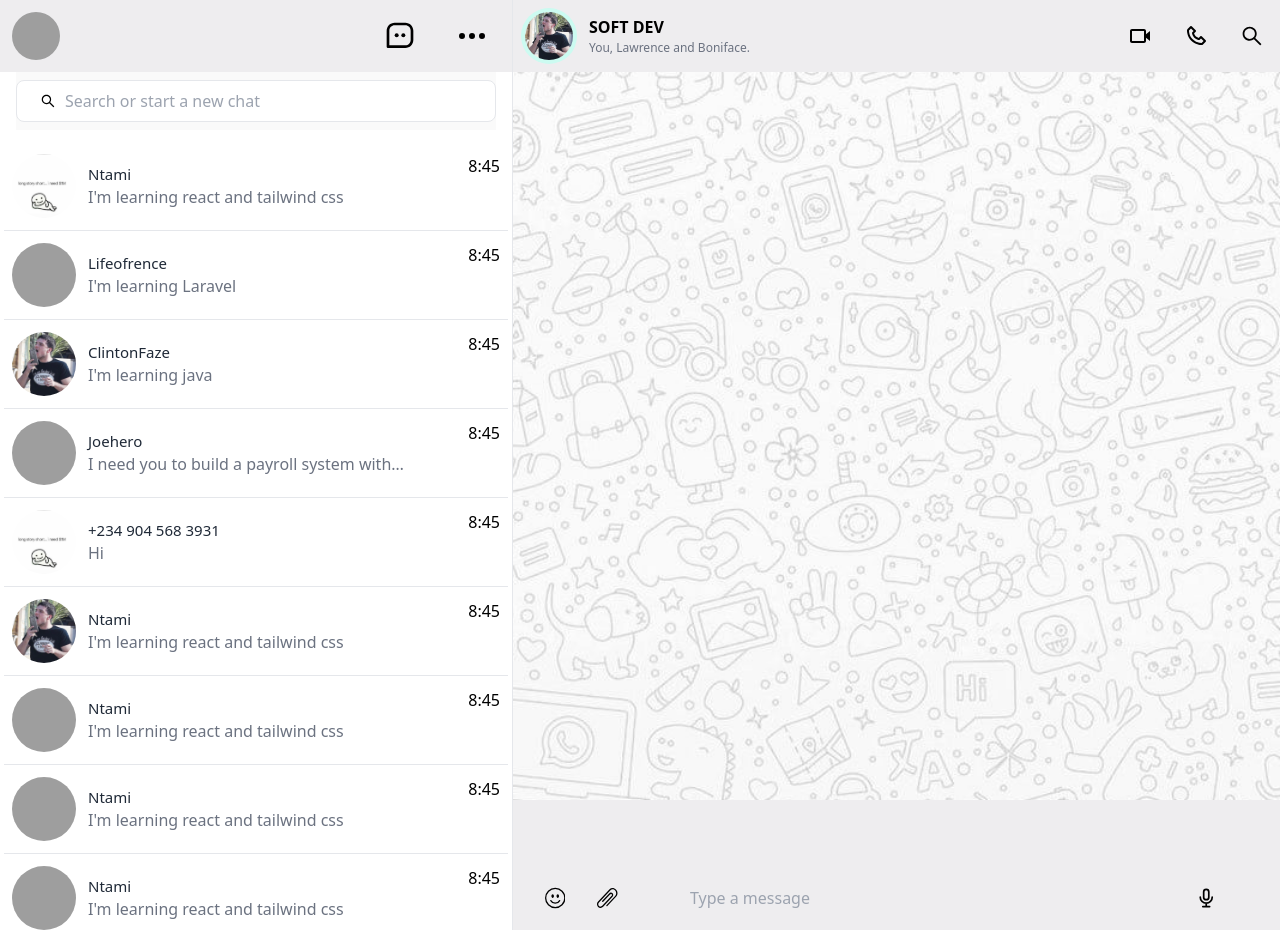
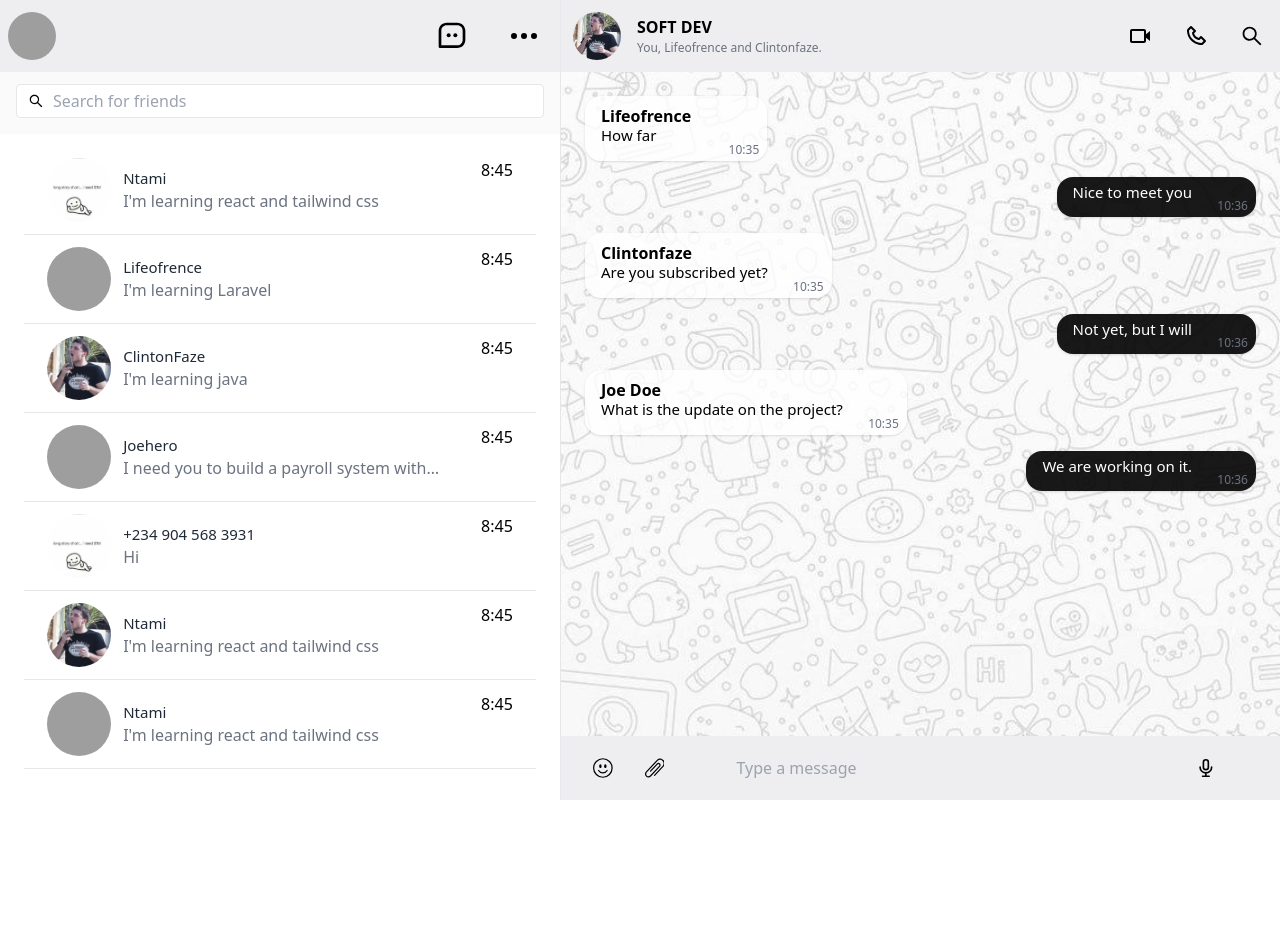
Before and after one commit to ntamiegbe/whatsapp-clone, a React (Vite) app: page / in a window 1280 px wide. After the commit the page ends 800 px from the top, so only its background shows below. Built offline with nearby package versions, Linux system fonts and the light colour scheme; grey boxes are pictures that could not be loaded.

Commit message:
Commit: Added Message Component

```diff
--- a/src/App.jsx
+++ b/src/App.jsx
@@ -7,7 +7,7 @@ import './index.css'
 function App() {
 
   return (
-    <div className="App">
+    <div className="h-full min-h-screen overflow-hidden">
       <div className="flex">
         <div className="">
           <Navbar />
--- a/src/components/Chats.jsx
+++ b/src/components/Chats.jsx
@@ -6,21 +6,64 @@ import { HiOutlineMicrophone } from 'react-icons/hi'
 import { SlPaperClip } from 'react-icons/sl'
 import { BsEmojiSmile } from 'react-icons/bs'
 import { BiVideo, BiPhone } from 'react-icons/bi'
+import Message from './Message'
 
 
 const Chats = () => {
+  const messages = [
+    {
+      name: "Lifeofrence",
+      message: "How far",
+      css1: "bg-white/80 shadow",
+      css2: "justify-start",
+      timestamp: "10:35",
+    },
+    {
+      message: "Nice to meet you",
+      css1: "bg-black/90 text-white shadow",
+      css2: "justify-end",
+      timestamp: "10:36",
+    },
+    {
+      name: "Clintonfaze",
+      message: "Are you subscribed yet?",
+      css1: "bg-white/80 shadow",
+      css2: "justify-start",
+      timestamp: "10:35",
+    },
+    {
+      message: "Not yet, but I will",
+      css1: "bg-black/90 text-white shadow",
+      css2: "justify-end",
+      timestamp: "10:36",
+    },
+    {
+      name: "Joe Doe",
+      message: "What is the update on the project?",
+      css1: "bg-white/80 shadow",
+      css2: "justify-start",
+      timestamp: "10:35",
+    },
+    {
+      message: "We are working on it.",
+      css1: "bg-black/90 text-white shadow",
+      css2: "justify-end",
+      timestamp: "10:36",
+    },
+  ];
+
   return (
-    <div className='w-full hidden md:flex flex-col border-l bg-[#eeedef] relative'>
+    <div className='w-full hidden md:flex flex-col justify-between border-l bg-[#eeedef] relative h-screen'>
 
       {/* Header */}
       <div className="flex justify-between p-2 items-center z-20 bg-[#eeedef]">
         <div className="flex items-center">
-          <div className="w-14 h-14 flex rounded-full bg-teal-100">
+          <div className="w-14 h-14 flex rounded-full hover:bg-teal-100">
             <img src={profile3} alt="" className='object-cover rounded-full p-1 w-full' />
           </div>
           <div className="pl-3">
             <p className='font-semibold'>SOFT DEV</p>
-            <p className='text-[12px] whitespace-nowrap truncate w-[16rem] text-gray-500'>You, Lawrence and Boniface.</p>
+            <p className='text-[12px] whitespace-nowrap truncate w-[16rem] text-gray-500'>You, Lifeofrence and Clintonfaze.</p>
           </div>
         </div>
         <div className="flex items-center space-x-4">
@@ -31,11 +74,24 @@ const Chats = () => {
       </div>
 
       {/* Chat Body */}
-      <div className="h-full w-full absolute top-0">
-        <img src={background} alt="Chat background image" className='object-cover w-full h-screen' />
+      <div className="absolute top-0 w-full h-full">
+        <div className="absolute h-full w-full flex">
+          <img src={background} alt="Chat background image" className='object-cover w-full h-screen' />
+        </div>
+        <div className="relative z-20  pt-[4.5rem] mt-3 lg:mt-4">
+          {messages.map((message) => (
+            <Message
+              name={message.name}
+              message={message.message}
+              css1={message.css1}
+              css2={message.css2}
+              timestamp={message.timestamp}
+            />
+          ))}
+        </div>
       </div>
 
-      <div className="absolute w-full z-20 bottom-0 bg-[#eeedef] px-6 py-2 flex items-center">
+      <div className="relative w-full z-20 bottom-0 bg-[#eeedef] px-6 py-2 flex items-center">
         <BsEmojiSmile className='w-12 h-12 hover:bg-[#dddcde] p-2 rounded-lg mr-4' />
         <SlPaperClip className='w-12 h-12 hover:bg-[#dddcde] p-2 rounded-lg mr-4' />
         <input type="text" placeholder='Type a message' className='mx-10 outline-none px-2 w-full py-2 rounded-lg bg-transparent' />
--- a/src/components/Contact.jsx
+++ b/src/components/Contact.jsx
@@ -2,7 +2,7 @@ import React from 'react'
 
 const Contact = ({ img, name, message }) => {
     return (
-        <div className='flex justify-between border-b py-3 px-2 hover:bg-[#eeedef]'>
+        <div className='flex justify-between border-b py-3 px-[1.45rem] hover:bg-[#eeedef]'>
             <div className="flex items-center">
                 <div className="w-16 h-16 flex">
                     <img src={img} alt="" className='object-cover rounded-full w-full' />
@@ -12,7 +12,7 @@ const Contact = ({ img, name, message }) => {
                     <p className='text-gray-500 w-[20rem] truncate'>{message}</p>
                 </div>
             </div>
-            <div className="flex h-full">
+            <div className="flex h-full justify-end">
                 <p>8:45</p>
             </div>
         </div>
--- a/src/components/Contacts.jsx
+++ b/src/components/Contacts.jsx
@@ -48,41 +48,41 @@ const contacts = [
     message: "I'm learning react and tailwind css",
     id: 7
   },
-  {
-    img: profile4,
-    name: "Ntami",
-    message: "I'm learning react and tailwind css",
-    id: 8
-  },
-  {
-    img: profile4,
-    name: "Ntami",
-    message: "I'm learning react and tailwind css",
-    id: 9
-  },
-  {
-    img: profile4,
-    name: "Ntami",
-    message: "I'm learning react and tailwind css",
-    id: 10
-  },
-  {
-    img: profile4,
-    name: "Ntami",
-    message: "I'm learning react and tailwind css",
-    id: 11
-  },
-  {
-    img: profile4,
-    name: "Ntami",
-    message: "I'm learning react and tailwind css",
-    id: 12
-  },
+  // {
+  //   img: profile4,
+  //   name: "Ntami",
+  //   message: "I'm learning react and tailwind css",
+  //   id: 8
+  // },
+  // {
+  //   img: profile4,
+  //   name: "Ntami",
+  //   message: "I'm learning react and tailwind css",
+  //   id: 9
+  // },
+  // {
+  //   img: profile4,
+  //   name: "Ntami",
+  //   message: "I'm learning react and tailwind css",
+  //   id: 10
+  // },
+  // {
+  //   img: profile4,
+  //   name: "Ntami",
+  //   message: "I'm learning react and tailwind css",
+  //   id: 11
+  // },
+  // {
+  //   img: profile4,
+  //   name: "Ntami",
+  //   message: "I'm learning react and tailwind css",
+  //   id: 12
+  // },
 ]
 
 const Contacts = () => {
   return (
-    <div className='px-1 py-3 md:w-[25rem] lg:w-[32rem] h-screen overflow-y-scroll'>
+    <div className='md:px-6 py-3 md:w-[33rem] lg:w-[35rem] h-[80vh]'>
       {contacts.map((contact) => <Contact img={contact.img} name={contact.name} message={contact.message} key={contact.id}/>)}
     </div>
   )
--- /dev/null
+++ b/src/components/Message.jsx
@@ -0,0 +1,23 @@
+import React from "react";
+
+const Message = ({ css1, css2, name, message, timestamp }) => {
+    return (
+        <div className={`${css2} flex`}>
+            <div
+                className={`${css1} flex flex-col p-2 pr-16 pl-4 m-2 lg:mx-6 rounded-[1rem]  `}
+            >
+                <div className="flex flex-col ">
+                    {name && <p className="pr-3 font-bold">{name}</p>}
+
+                    <p className="text-[15px] -mt-1">{message}</p>
+                </div>
+
+                <p className="text-[12px] text-gray-500 text-end -mr-14 -my-1.5">
+                    {timestamp}
+                </p>
+            </div>
+        </div>
+    );
+};
+
+export default Message;
--- a/src/components/Navbar.jsx
+++ b/src/components/Navbar.jsx
@@ -5,13 +5,13 @@ import { BsThreeDots } from 'react-icons/bs'
 
 const Navbar = () => {
     return (
-        <div className='flex items-center justify-between px-3 py-3 bg-[#eeedef] w-screen md:w-full h-[4.5rem]'>
+        <div className='flex items-center justify-between px-2 bg-[#eeedef] w-screen md:w-full h-[4.5rem]'>
             <div className="w-12 h-12 flex">
                 <img src={profile} alt="" className='object-cover rounded-full' />
             </div>
-            <div className="flex items-center space-x-4">
-                <BiMessageSquareDots className='w-14 h-14 hover:bg-[#dddcde] p-3 rounded-lg my-3' />
-                <BsThreeDots className='w-14 h-14 hover:bg-[#dddcde] p-3 rounded-lg my-3' />
+            <div className="flex items-center gap-4">
+                <BiMessageSquareDots className='w-14 h-14 hover:bg-[#dddcde] p-3 rounded-lg ' />
+                <BsThreeDots className='w-14 h-14 hover:bg-[#dddcde] p-3 rounded-lg' />
             </div>
         </div>
     )
--- a/src/components/Search.jsx
+++ b/src/components/Search.jsx
@@ -1,15 +1,34 @@
-import React from 'react'
+// import React from 'react'
+
+// const Search = () => {
+//     return (
+//         <div className='relative bg-[#fafafa] flex items-center mx-4 py-2'>
+//             <div className="absolute left-6">
+//                 <AiOutlineSearch />
+//             </div>
+//             <input type="search" placeholder='Search or start a new chat' className='w-full pl-12 py-2 outline-none border rounded-lg hover:bg-[#f9f9f9]' />
+//         </div>
+//     )
+// }
+
+// export default Search
+
+import React from "react";
 import { AiOutlineSearch } from 'react-icons/ai'
 
 const Search = () => {
     return (
-        <div className='relative bg-[#fafafa] flex items-center mx-4 py-2'>
-            <div className="absolute left-6">
+        <div className="relative flex items-center bg-[#fafafa] py-2 pt-1">
+            <div className="absolute left-6 pl-1">
                 <AiOutlineSearch />
             </div>
-            <input type="search" placeholder='Search or start a new chat' className='w-full pl-12 py-2 outline-none border rounded-lg hover:bg-[#f9f9f9]' />
+            <input
+                type="search"
+                placeholder="Search for friends"
+                className="w-full pl-9 m-2 border mx-4 outline-0 rounded p-1 hover:bg-[#f9f9f9]"
+            />
         </div>
-    )
-}
+    );
+};
 
-export default Search
+export default Search;
```
